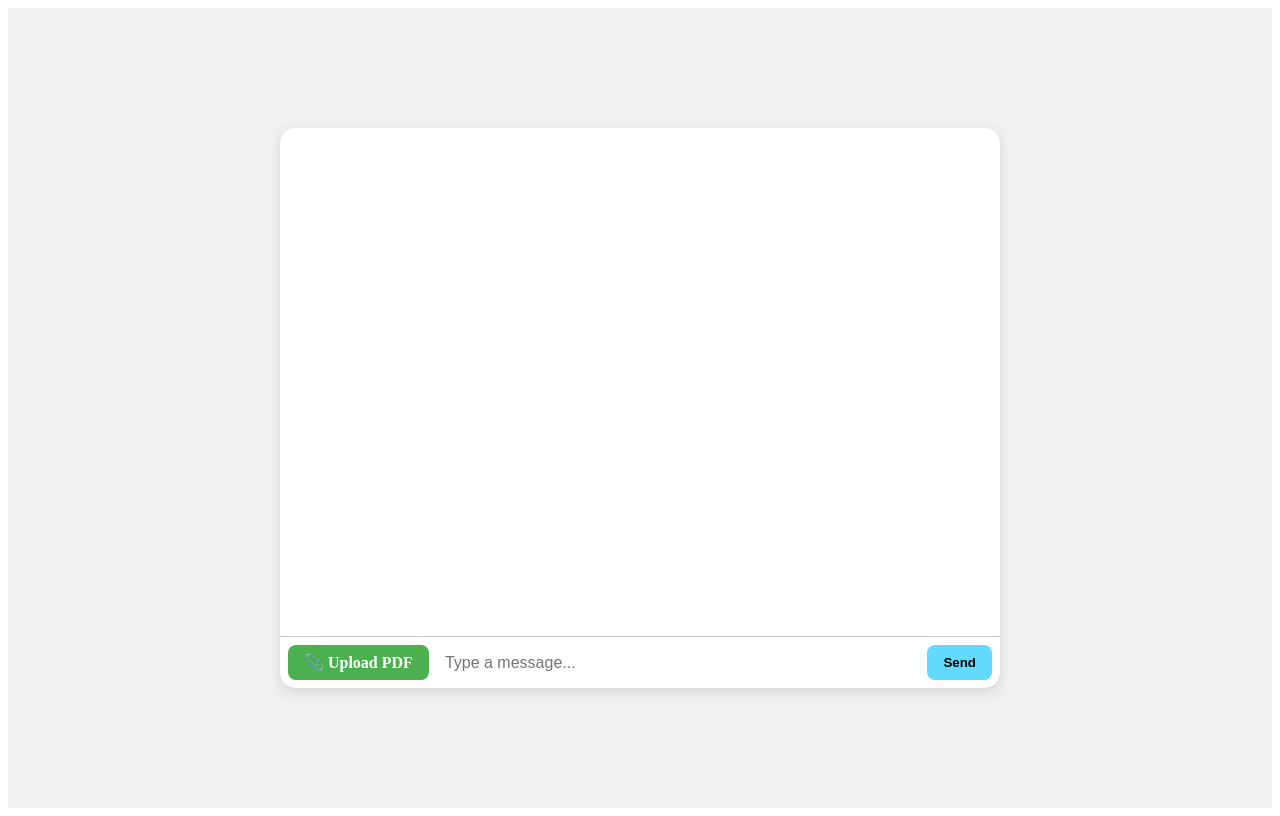
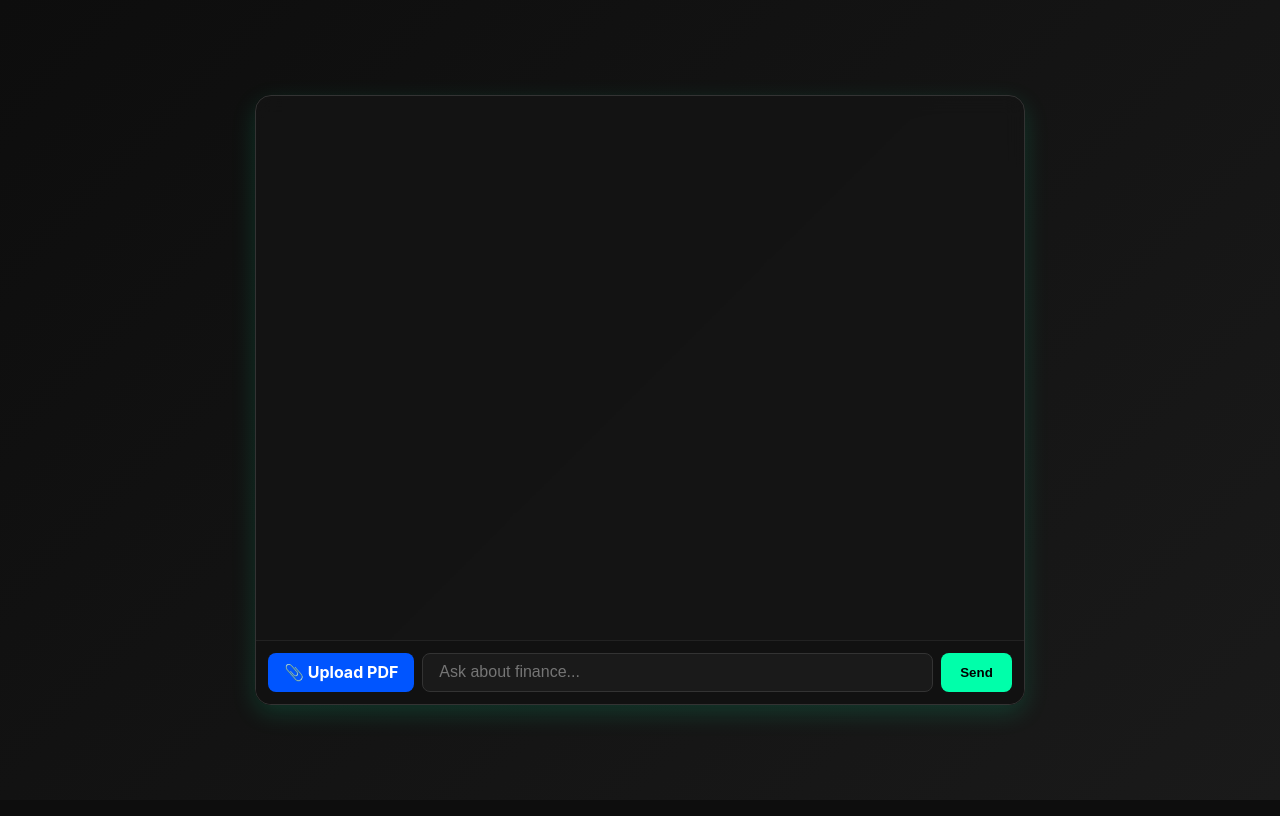
Before and after one commit to PhuocOng/personal-finance-assistant, a React (Vite) app in the folder frontend/: page / in a window 1280 px wide. Built offline with nearby package versions, Linux system fonts and the light colour scheme.

Commit message:
update asthetic frontend

```diff
--- a/frontend/src/App.css
+++ b/frontend/src/App.css
@@ -1,21 +1,32 @@
+/* Reset & base */
+body, html, #root {
+  margin: 0;
+  padding: 0;
+  height: 100%;
+  font-family: 'Inter', sans-serif;
+  background-color: #0d0d0d;
+  color: #e0e0e0;
+}
+
 .container {
   height: 100vh;
   display: flex;
   justify-content: center;
   align-items: center;
-  background-color: #f0f0f0;
+  background: linear-gradient(135deg, #0d0d0d, #1a1a1a);
 }
 
-
 .box {
-  width: 45rem;
-  height: 35rem;
-  background-color: #ffffff;
+  width: 48rem;
+  height: 38rem;
+  background: rgba(20, 20, 20, 0.8);
+  backdrop-filter: blur(10px);
   border-radius: 1rem;
-  box-shadow: 0 4px 12px rgba(0, 0, 0, 0.1);
+  box-shadow: 0 8px 24px rgba(0, 255, 170, 0.15);
   display: flex;
   flex-direction: column;
   overflow: hidden;
+  border: 1px solid #333;
 }
 
 .chat-history {
@@ -24,53 +35,71 @@
   overflow-y: auto;
   display: flex;
   flex-direction: column;
-  gap: 0.5rem;
+  gap: 0.75rem;
+  scroll-behavior: smooth;
 }
 
 .input-area {
   display: flex;
-  border-top: 1px solid #ccc;
-  padding: 0.5rem;
+  border-top: 1px solid #222;
+  padding: 0.75rem;
+  background-color: #111;
 }
 
 .input-area input {
   flex: 1;
-  border: none;
+  background: #1a1a1a;
+  color: #e0e0e0;
+  border: 1px solid #333;
   outline: none;
-  padding: 0.5rem;
+  padding: 0.6rem 1rem;
   font-size: 1rem;
+  border-radius: 0.5rem;
+  transition: all 0.2s ease;
+}
+
+.input-area input:focus {
+  border-color: #00ffaa;
 }
 
 .input-area button {
   margin-left: 0.5rem;
-  padding: 0.5rem 1rem;
-  background-color: #61dafb;
+  padding: 0.6rem 1.2rem;
+  background: #00ffaa;
+  color: #000;
   border: none;
   border-radius: 0.5rem;
-  font-weight: bold;
+  font-weight: 600;
   cursor: pointer;
+  transition: background 0.2s ease;
+}
+
+.input-area button:hover {
+  background: #00dd99;
 }
 
 .message {
   max-width: 70%;
-  padding: 0.5rem 1rem;
+  padding: 0.75rem 1rem;
   border-radius: 1rem;
   font-size: 0.95rem;
-  line-height: 1.4;
+  line-height: 1.5;
   word-wrap: break-word;
+  background: #1f1f1f;
+  position: relative;
 }
 
 .message.user {
   align-self: flex-end;
-  background-color: #61dafb;
-  color: white;
+  background: #00ffaa;
+  color: #000;
   border-bottom-right-radius: 0;
 }
 
 .message.bot {
   align-self: flex-start;
-  background-color: #e0e0e0;
-  color: black;
+  background: #262626;
+  color: #e0e0e0;
   border-bottom-left-radius: 0;
 }
 
@@ -84,21 +113,36 @@
 }
 
 .avatar {
-  font-size: 1.5rem;
+  width: 2.25rem;
+  height: 2.25rem;
+  border-radius: 0.5rem;
+  background: linear-gradient(145deg, #00ffaa33, #00ffaa11);
+  display: flex;
+  align-items: center;
+  justify-content: center;
   margin: 0 0.5rem;
+  font-size: 0.85rem;
+  font-weight: bold;
+  color: #00ffaa;
+  text-transform: uppercase;
+  font-family: 'Roboto Mono', monospace;
+}
+
+.avatar::before {
+  content: attr(data-label);
 }
 
 .timestamp {
   font-size: 0.75rem;
   margin-top: 0.3rem;
-  opacity: 0.6;
+  opacity: 0.5;
   text-align: right;
 }
 
 .upload-btn {
   padding: 0.5rem 1rem;
-  background-color: #4caf50;
-  color: white;
+  background: #0055ff;
+  color: #fff;
   border: none;
   border-radius: 0.5rem;
   font-weight: bold;
@@ -107,9 +151,9 @@
   display: flex;
   align-items: center;
   justify-content: center;
-  transition: background-color 0.2s ease-in-out;
+  transition: background 0.2s ease;
 }
 
 .upload-btn:hover {
-  background-color: #45a045;
+  background: #0033aa;
 }
--- a/frontend/src/App.jsx
+++ b/frontend/src/App.jsx
@@ -1,30 +1,15 @@
-import './App.css'
+import './App.css';
 import { useEffect, useRef, useState } from 'react';
-
 
 function App() {
   const [messages, setMessages] = useState([]);
   const [input, setInput] = useState('');
-
   const chatEndRef = useRef(null);
   const [isTyping, setIsTyping] = useState(false);
-
-
 
   useEffect(() => {
     chatEndRef.current?.scrollIntoView({ behavior: 'smooth' });
   }, [messages]);
-
-  const fakeBotResponses = [
-    "Hello! How can I help you today?",
-    "That's an interesting question!",
-    "Let me think about that...",
-    "I'm here to chat with you!",
-    "Could you clarify what you mean?",
-    "Sure! Let me explain...",
-    "Nice to meet you!",
-    "I’m just a bot, but I’ll do my best!"
-  ];
 
   const getBotReply = async (messages) => {
     const OPENAI_API_KEY = import.meta.env.VITE_OPENAI_API_KEY;
@@ -54,11 +39,9 @@ function App() {
     return data.choices[0].message.content.trim();
   };
 
-
   const handleSend = async () => {
     if (input.trim() === '') return;
     const now = new Date().toLocaleTimeString([], { hour: '2-digit', minute: '2-digit' });
-
 
     const userMessage = { sender: 'user', text: input, time: now };
     const newMessages = [...messages, userMessage];
@@ -66,12 +49,11 @@ function App() {
     setInput('');
 
     setIsTyping(true);
-    const botText = await getBotReply(newMessages); // ✅ pass full message history
+    const botText = await getBotReply(newMessages);
     setIsTyping(false);
     const botMessage = { sender: 'bot', text: botText, time: new Date().toLocaleTimeString([], { hour: '2-digit', minute: '2-digit' }) };
     setMessages((prev) => [...prev, botMessage]);
   };
-
 
   const handleFileUpload = async (e) => {
     const file = e.target.files[0];
@@ -105,17 +87,14 @@ function App() {
     setIsTyping(false);
   };
 
-
-
   return (
     <div className="container">
       <div className="box">
         <div className="chat-history">
           {messages.map((msg, idx) => (
             <div key={idx} className={`message-row ${msg.sender}`}>
-                <div className="avatar">
-                    {msg.sender === 'user' ? '🧑' : '🤖'}
-                </div>
+              <div className="avatar" data-label={msg.sender === 'user' ? 'USER' : 'BOT'}></div>
+
               <div className={`message ${msg.sender}`}>
                 <div>{msg.text}</div>
                 <div className="timestamp">{msg.time}</div>
@@ -123,7 +102,6 @@ function App() {
             </div>
           ))}
           <div ref={chatEndRef}></div>
-
         </div>
 
         {isTyping && (
@@ -143,14 +121,13 @@ function App() {
             value={input}
             onChange={(e) => setInput(e.target.value)}
             onKeyDown={(e) => e.key === 'Enter' && handleSend()}
-            placeholder="Type a message..."
+            placeholder="Ask about finance..."
           />
           <button onClick={handleSend}>Send</button>
         </div>
-
       </div>
     </div>
-  )
+  );
 }
 
-export default App
+export default App;
```
Lines whose indentation alone changed are shown as unchanged.
